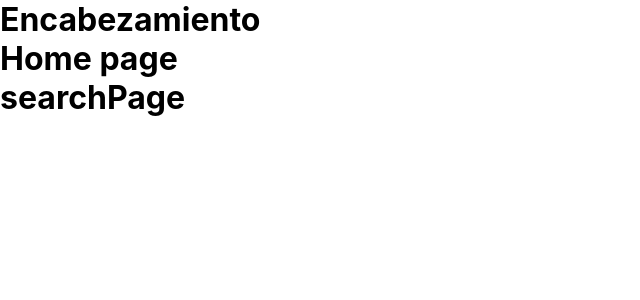
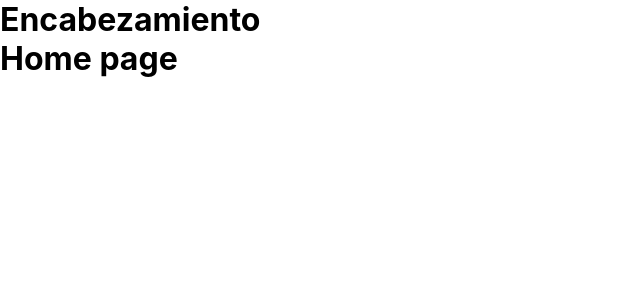
Before and after one commit to enzoayala32/Profesional, a React (Create React App) app in the folder reserva_hotelera/: page / in a window 1280 px wide. Shown: the top 300 px of the page, without its empty margins (0-640 px from the left). Built offline with nearby package versions, Linux system fonts and the light colour scheme.

Commit message:
enrutados Home y SearchPage con react-router-dom

```diff
--- a/reserva_hotelera/package.json
+++ b/reserva_hotelera/package.json
@@ -10,6 +10,7 @@
     "react": "^18.3.1",
     "react-dom": "^18.3.1",
     "react-redux": "^8.1.3",
+    "react-router-dom": "^6.26.1",
     "react-scripts": "5.0.1",
     "web-vitals": "^2.1.4"
   },
--- a/reserva_hotelera/src/App.js
+++ b/reserva_hotelera/src/App.js
@@ -2,15 +2,18 @@
 import { Counter } from './features/counter/Counter';
 import Header from './components/Header';
 import Home from './components/Home';
-import SearchPage from './components/searchPage';
+import SearchPage from './components/SearchPage';
+import { BrowserRouter as Router, Routes, Route } from "react-router-dom";
 
 function App() {
   return (
-    <div >
-      <Header/>
-      <Home/>
-      <SearchPage/>
-    </div>
+    <Router>
+      <Header />
+      <Routes>
+        <Route path='/search' element={<SearchPage />} />
+        <Route path='/' element={<Home />} />
+      </Routes>
+    </Router>
   );
 }
 
```
Also changed, not shown: 1 other file (tests, documents, lock files or other folders).
